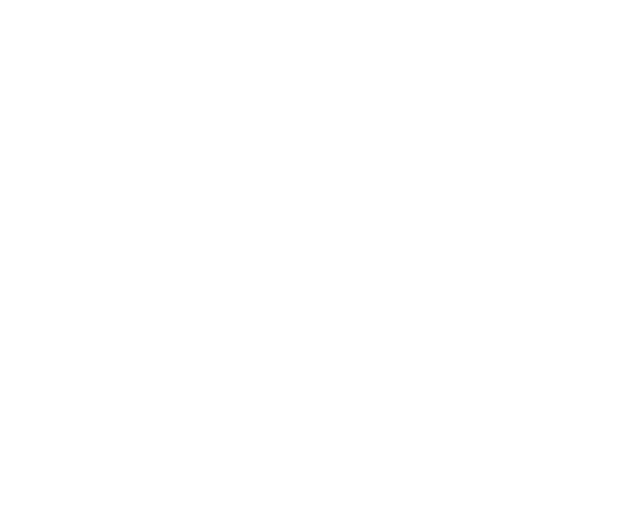
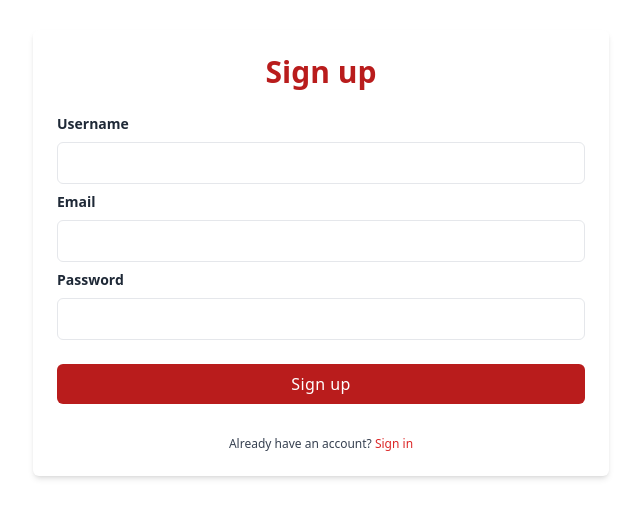
Before and after one commit to Ranbut/DnD-Database, a React (Create React App) app: page /sign-up in a window 1280 px wide. Before the commit this address had no page. Shown: the part 147-664 px from the top of the page, without its empty margins (319-959 px from the left). Built offline with nearby package versions, Linux system fonts and the light colour scheme.

Commit message:
feat: Initial SignIn and SignUp pages

```diff
--- a/package.json
+++ b/package.json
@@ -6,10 +6,14 @@
     "@testing-library/jest-dom": "^5.16.5",
     "@testing-library/react": "^13.4.0",
     "@testing-library/user-event": "^13.5.0",
+    "autoprefixer": "^10.4.14",
+    "axios": "^1.4.0",
+    "postcss": "^8.4.24",
     "react": "^18.2.0",
     "react-dom": "^18.2.0",
     "react-router-dom": "^6.11.2",
     "react-scripts": "5.0.1",
+    "tailwindcss": "^3.3.2",
     "web-vitals": "^2.1.4"
   },
   "scripts": {
--- /dev/null
+++ b/postcss.config.js
@@ -0,0 +1,6 @@
+module.exports = {
+  plugins: [
+    require('tailwindcss'),
+    require('autoprefixer'),
+  ],
+};
--- a/src/App.js
+++ b/src/App.js
@@ -5,13 +5,17 @@
 } from 'react-router-dom';
 
 import Home from './pages/Main';
+import SignIn from './pages/SignIn';
+import SignUp from './pages/SignUp';
 
 export default function App() {
   return (
     <Router>
       <Routes>
         <Route path="/" element={<Home />} />
+        <Route path="/sign-in" element={<SignIn />}/>
+        <Route path="/sign-up" element={<SignUp />}/>
       </Routes>
     </Router>
   );
-}
+};
--- /dev/null
+++ b/src/assets/styles/index.css
@@ -0,0 +1,3 @@
+@import 'tailwindcss/base';
+@import 'tailwindcss/components';
+@import 'tailwindcss/utilities';
--- a/src/index.js
+++ b/src/index.js
@@ -3,6 +3,7 @@
 import App from './App';
 
 import './assets/styles/reset.css';
+import './assets/styles/index.css';
 
 const root = ReactDOM.createRoot(document.getElementById('root'));
 root.render(
--- a/src/pages/Main/index.js
+++ b/src/pages/Main/index.js
@@ -4,4 +4,4 @@
         Hey it's working!!!
     </h1>
     );
-  }
+};
--- /dev/null
+++ b/src/pages/SignIn/index.js
@@ -0,0 +1,60 @@
+export default function SignIn() {
+  function handleSubmit(e) {
+    e.preventDefault();
+  };
+
+  return (
+    <div className="relative flex flex-col justify-center min-h-screen overflow-hidden">
+      <div className="w-full p-6 m-auto bg-white rounded-md shadow-md lg:max-w-xl">
+        <h1 className="text-3xl font-semibold text-center text-red-700">
+          Sign in
+        </h1>
+        <form className="mt-6" onSubmit={handleSubmit}>
+          <div className="mb-2">
+            <label
+              htmlFor="email"
+              className="block text-sm font-semibold text-gray-800"
+            >
+              Email
+            </label>
+            <input
+              type="email"
+              id="email"
+              className="block w-full px-4 py-2 mt-2 text-red-700 bg-white border rounded-md focus:border-red-400 focus:ring-red-300 focus:outline-none focus:ring focus:ring-opacity-40"
+              required
+            />
+          </div>
+          <div className="mb-2">
+            <label
+              htmlFor="password"
+              className="block text-sm font-semibold text-gray-800"
+            >
+              Password
+            </label>
+            <input
+              type="password"
+              id="password"
+              className="block w-full px-4 py-2 mt-2 text-red-700 bg-white border rounded-md focus:border-red-400 focus:ring-red-300 focus:outline-none focus:ring focus:ring-opacity-40"
+              required
+            />
+          </div>
+          <div className="mt-6">
+            <button
+              type="submit"
+              className="w-full px-4 py-2 tracking-wide text-white transition-colors duration-200 transform bg-red-700 rounded-md hover:bg-red-600 focus:outline-none focus:bg-red-600"
+            >
+              Sign in
+            </button>
+          </div>
+        </form>
+
+        <p className="mt-8 text-xs font-light text-center text-gray-700">
+          Don't have an account?{' '}
+          <a href="/sign-up" className="font-medium text-red-600 hover:underline">
+            Sign up
+          </a>
+        </p>
+      </div>
+    </div>
+  );
+};
--- /dev/null
+++ b/src/pages/SignUp/index.js
@@ -0,0 +1,74 @@
+export default function SignUp() {
+    function handleSubmit(e) {
+        e.preventDefault();
+    };
+
+    return (
+        <div className="relative flex flex-col justify-center min-h-screen overflow-hidden">
+            <div className="w-full p-6 m-auto bg-white rounded-md shadow-md lg:max-w-xl">
+                <h1 className="text-3xl font-semibold text-center text-red-700">
+                    Sign up
+                </h1>
+                <form className="mt-6" onSubmit={handleSubmit}>
+                    <div className="mb-2">
+                        <label
+                            htmlFor="username"
+                            className="block text-sm font-semibold text-gray-800"
+                        >
+                            Username
+                        </label>
+                        <input
+                            type="text"
+                            id="username"
+                            className="block w-full px-4 py-2 mt-2 text-red-700 bg-white border rounded-md focus:border-red-400 focus:ring-red-300 focus:outline-none focus:ring focus:ring-opacity-40"
+                            required
+                        />
+                    </div>
+                    <div className="mb-2">
+                        <label
+                            htmlFor="email"
+                            className="block text-sm font-semibold text-gray-800"
+                        >
+                            Email
+                        </label>
+                        <input
+                            type="email"
+                            id="email"
+                            className="block w-full px-4 py-2 mt-2 text-red-700 bg-white border rounded-md focus:border-red-400 focus:ring-red-300 focus:outline-none focus:ring focus:ring-opacity-40"
+                            required
+                        />
+                    </div>
+                    <div className="mb-2">
+                        <label
+                            htmlFor="password"
+                            className="block text-sm font-semibold text-gray-800"
+                        >
+                            Password
+                        </label>
+                        <input
+                            type="password"
+                            id="password"
+                            className="block w-full px-4 py-2 mt-2 text-red-700 bg-white border rounded-md focus:border-red-400 focus:ring-red-300 focus:outline-none focus:ring focus:ring-opacity-40"
+                            required
+                        />
+                    </div>
+                    <div className="mt-6">
+                        <button
+                            type="submit"
+                            className="w-full px-4 py-2 tracking-wide text-white transition-colors duration-200 transform bg-red-700 rounded-md hover:bg-red-600 focus:outline-none focus:bg-red-600"
+                        >
+                            Sign up
+                        </button>
+                    </div>
+                </form>
+
+                <p className="mt-8 text-xs font-light text-center text-gray-700">
+                    Already have an account?{' '}
+                    <a href="/sign-in" className="font-medium text-red-600 hover:underline">
+                        Sign in
+                    </a>
+                </p>
+            </div>
+        </div>
+    );
+};
--- /dev/null
+++ b/tailwind.config.js
@@ -0,0 +1,10 @@
+/** @type {import('tailwindcss').Config} */
+module.exports = {
+  content: [
+    "./src/**/*.{js,jsx,ts,tsx}",
+  ],
+  theme: {
+    extend: {},
+  },
+  plugins: [],
+}
```
Also changed, not shown: 1 other file (tests, documents, lock files or other folders).
